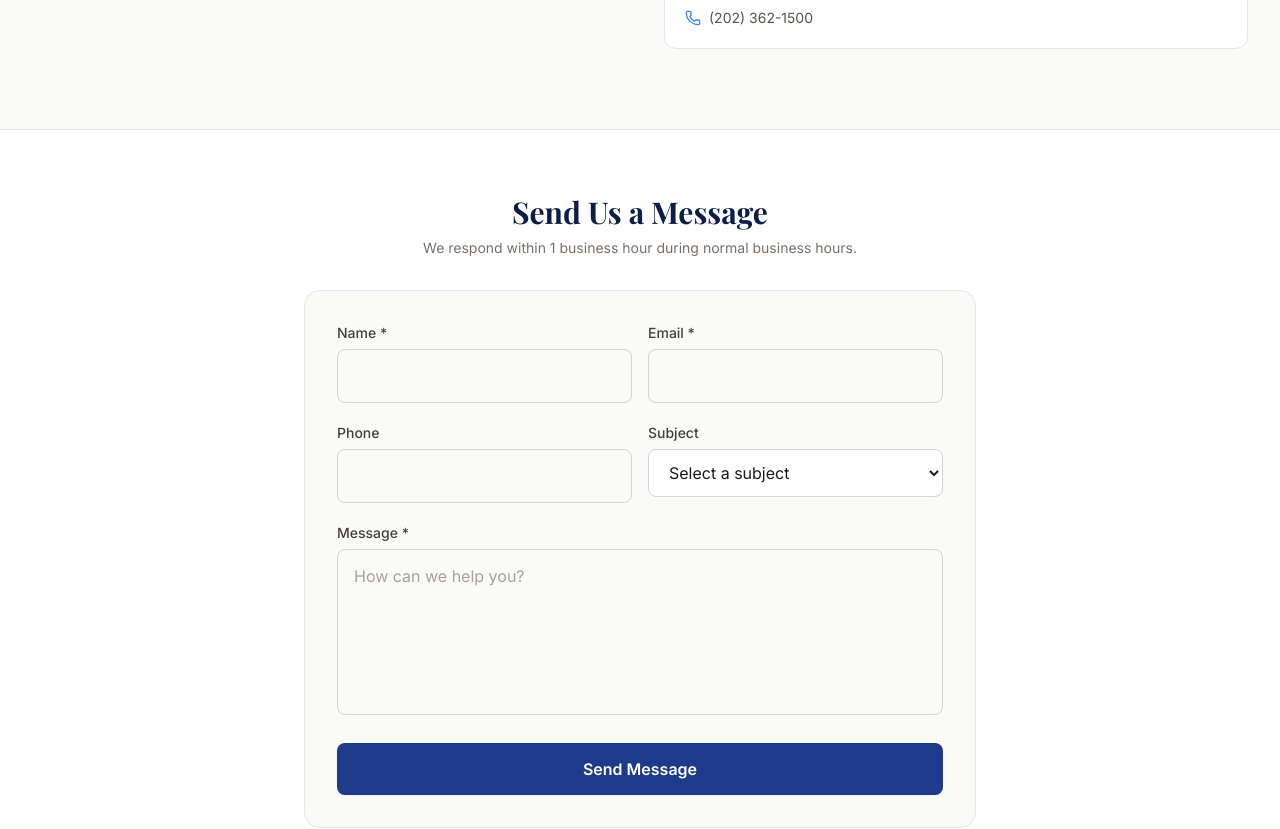
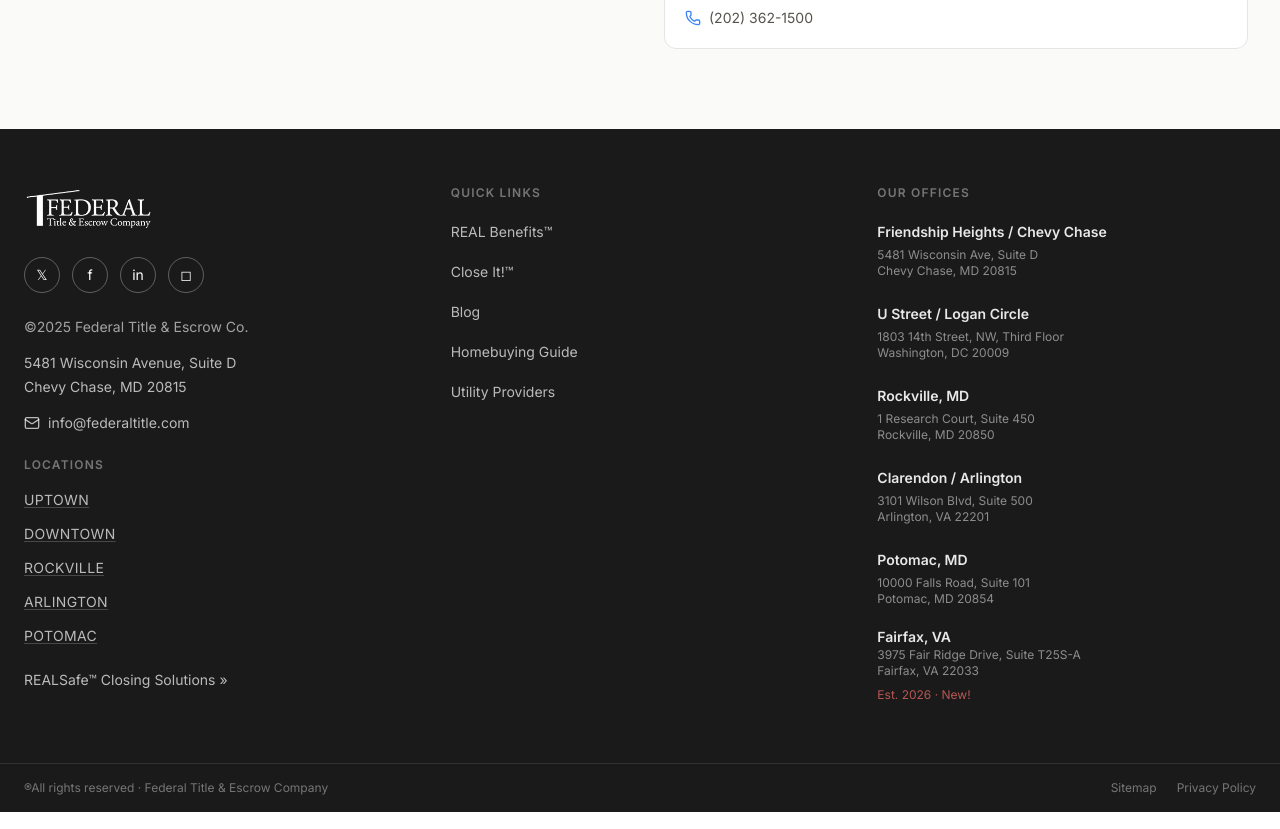
Before and after one commit to mje123/federal-title, a Next.js app: page /contact in a window 1280 px wide. Shown: the part 1640-2469 px from the top of the page. Built offline with nearby package versions, Linux system fonts and the light colour scheme.

Commit message:
Remove contact form section, fix 25→30 years on homepage
Co-Authored-By: Claude Sonnet 4.6 <noreply@anthropic.com>

```diff
--- a/app/contact/page.tsx
+++ b/app/contact/page.tsx
@@ -1,7 +1,6 @@
 import Link from 'next/link';
 import { Phone, Mail, MapPin } from 'lucide-react';
 import type { Metadata } from 'next';
-import ContactForm from '@/components/ContactForm';
 
 export const metadata: Metadata = {
   title: 'Contact Us',
@@ -255,24 +254,6 @@ export default function ContactPage() {
         </div>
       </section>
 
-      <section className="py-16 bg-white border-t border-[var(--color-neutral-200)]">
-        <div className="container mx-auto px-6 lg:px-8">
-          <div className="max-w-2xl mx-auto">
-            <h2
-              className="text-3xl font-bold text-[var(--color-primary-900)] mb-2 text-center font-display"
-              style={{ fontFamily: 'var(--font-playfair), serif' }}
-            >
-              Send Us a Message
-            </h2>
-            <p className="text-center text-[var(--color-neutral-500)] text-sm mb-8">
-              We respond within 1 business hour during normal business hours.
-            </p>
-            <div className="bg-[var(--color-neutral-50)] rounded-2xl border border-[var(--color-neutral-200)] p-8">
-              <ContactForm />
-            </div>
-          </div>
-        </div>
-      </section>
     </>
   );
 }
--- a/app/page.tsx
+++ b/app/page.tsx
@@ -258,7 +258,7 @@ export default async function HomePage() {
                 'Remote & digital closing solutions',
                 'Complete, upfront cash-to-close picture',
                 'Closing process tracker',
-                'Local knowledge accrued over 25 years of business',
+                'Local knowledge accrued over 30 years of business',
                 'Seamless, stress-free closings',
                 'Accessible in-house attorneys & seasoned support staff',
                 'Easy, proactive communication',
```
